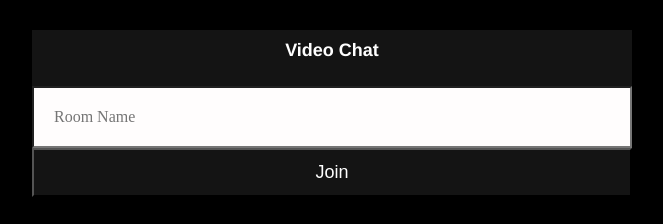
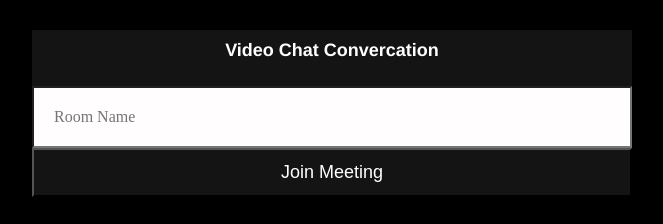
Before and after one commit to Theekshana96/webrtc-sample-videoChatApp, a website: page public/index.html in a window 1280 px wide. Shown: the whole page, without its empty margins (308-971 px from the left). Drawn offline with nearby package versions, Linux system fonts and the light colour scheme; no server answers.

Commit message:
port is changed

```diff
--- a/index.js
+++ b/index.js
@@ -3,8 +3,8 @@ const socket = require('socket.io');
 
 const app = express();
 
-const server = app.listen(8000, () => {
-  console.log('http://localhost:8000/');
+const server = app.listen(5000, () => {
+  console.log('http://localhost:5000/');
 });
 
 app.use(express.static('public'));
--- a/public/index.html
+++ b/public/index.html
@@ -2,16 +2,16 @@
 <html>
     <head>
         <meta charset="utf-8">
-        <title>Video Chat</title>
+        <title>Video Chat Application</title>
         <script src="https://cdnjs.cloudflare.com/ajax/libs/socket.io/1.7.3/socket.io.js"></script>
         <link href="/styles.css" rel="stylesheet" />
     </head>
     <body>
 
         <div id="video-chat-lobby">
-            <h2 class="text">Video Chat</h2>
+            <h2 class="text">Video Chat Convercation</h2>
             <input id="roomName" type="text" placeholder="Room Name" />
-            <button id="join">Join</button>
+            <button id="join">Join Meeting</button>
         </div>
         <div id="video-chat-room">
             <video id="user-video"></video>
```
